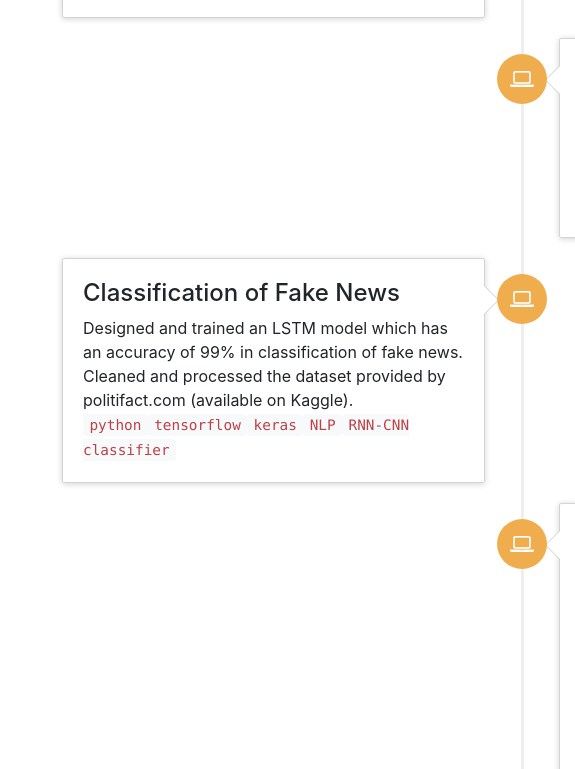
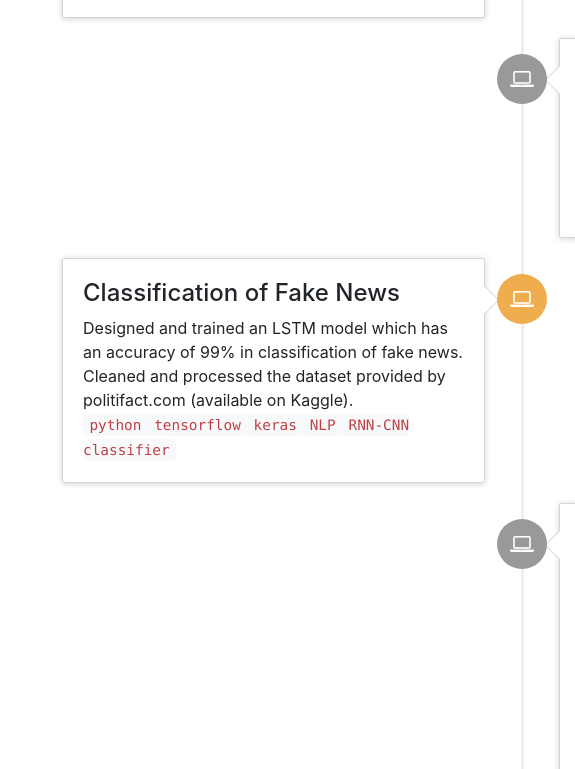
Before and after one commit to SagarGiri2104/sagargiri2104.github.io, a website with bundled scripts: page index.html in a window 1280 px wide. Shown: the part 4607-5376 px from the top of the page, 213-788 px from the left. Built offline with nearby package versions, Linux system fonts and the light colour scheme; files whose address does not match are found by name.

Commit message:
Update index.html

```diff
--- a/index.html
+++ b/index.html
@@ -368,7 +368,7 @@
                         </div>
                      </li>
                    <li>
-                           <div class="timeline-badge"><i class="fa fa-laptop" aria-hidden="true"></i></div>
+                           <div class="timeline-badge warning"><i class="fa fa-laptop" aria-hidden="true"></i></div>
                            <div class="timeline-panel">
                               <div class="timeline-heading">
                                  <h4 class="timeline-title">Cloud Computing Project</h4>
@@ -384,7 +384,7 @@
                            </div>
                         </li>
 			 <li class="timeline-inverted">
-                           <div class="timeline-badge warning"><i class="fa fa-laptop" aria-hidden="true"></i></div>
+                           <div class="timeline-badge"><i class="fa fa-laptop" aria-hidden="true"></i></div>
                            <div class="timeline-panel">
                               <div class="timeline-heading">
                                  <h4 class="timeline-title">Catalog Management System</h4>
@@ -408,7 +408,7 @@
                            </div>
                         </li>
 			     <li class="timeline-inverted">
-                           <div class="timeline-badge warning"><i class="fa fa-laptop" aria-hidden="true"></i></div>
+                           <div class="timeline-badge"><i class="fa fa-laptop" aria-hidden="true"></i></div>
                            <div class="timeline-panel">
                               <div class="timeline-heading">
                                  <h4 class="timeline-title">LabVIEW based Robotic Arm</h4>
```
